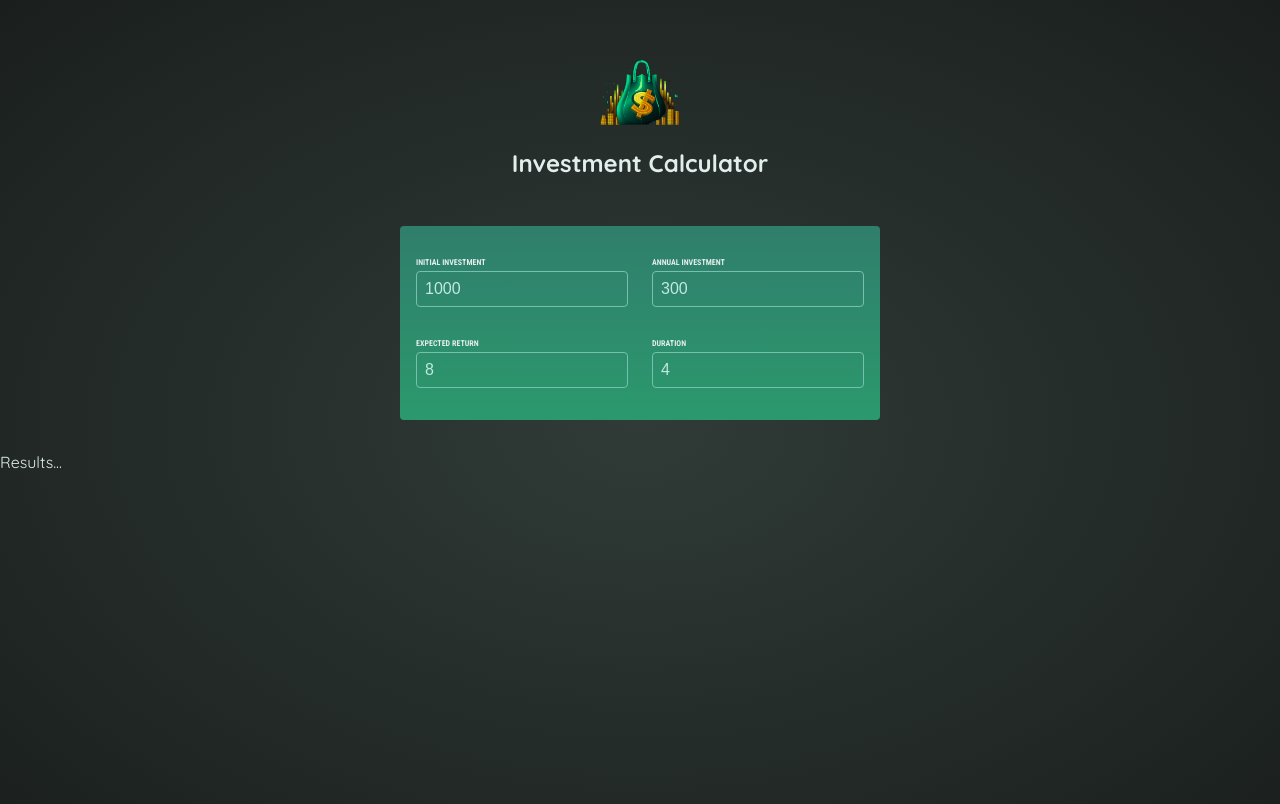
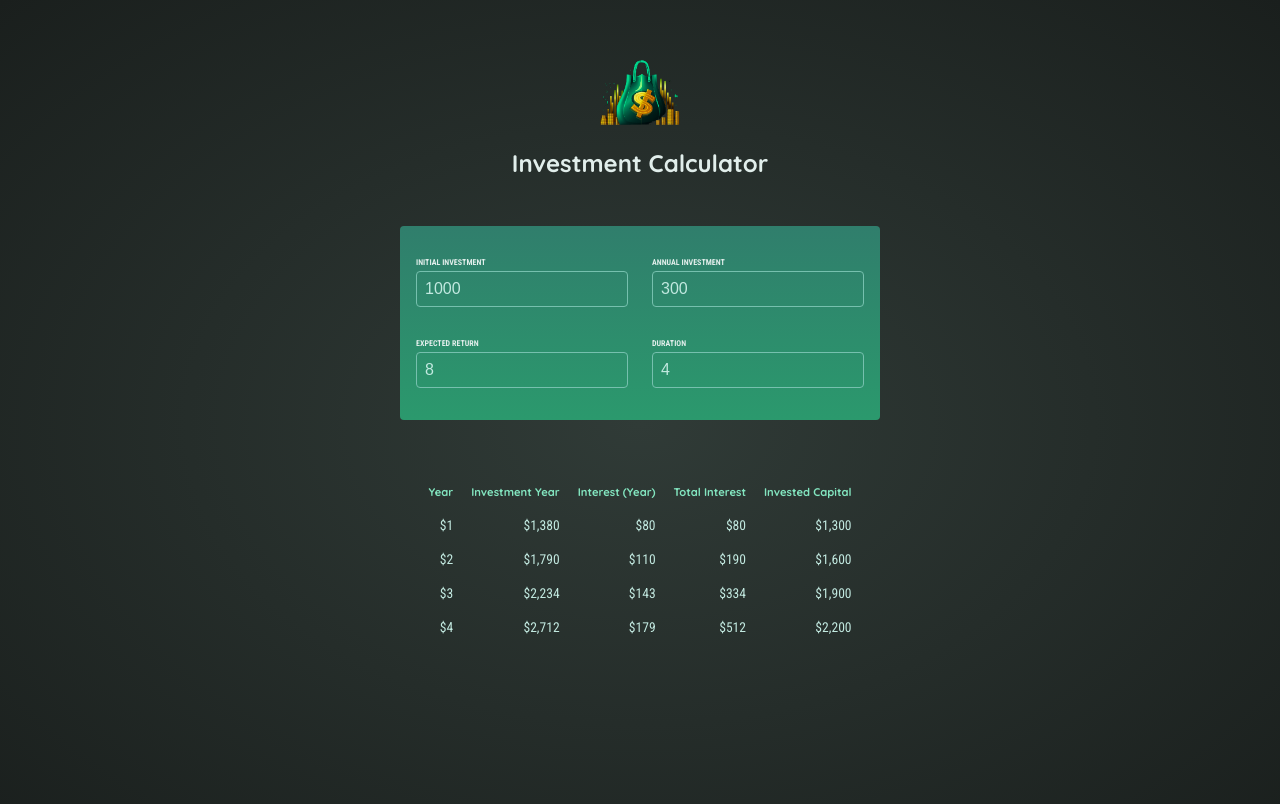
Before and after one commit to IyaadArshad/03-react-investment-calculator-udemy, a React (Vite) app: page / in a window 1280 px wide. Shown: the top 804 px of the page. Built offline with nearby package versions, Linux system fonts and the light colour scheme.

Commit message:
updates for lecture 105

```diff
--- a/src/components/Results.jsx
+++ b/src/components/Results.jsx
@@ -1,10 +1,40 @@
 import calculateInvestmentResults from '../util/investment';
+
+const formatter = new Intl.NumberFormat('en-US', {
+  style: 'currency',
+  currency: 'USD',
+  minimumFractionDigits: 0,
+  maximumFractionDigits: 0,
+});
 
 export default function Results({ userInput}) {
     const resultsData = calculateInvestmentResults(userInput)
-    console.log(resultsData)
+    const initialInvestment = resultsData[0].valueEndOfYear - resultsData[0].interest - resultsData[0].annualInvestment;
 
     return(
-        <p>Results...</p>
+        <table id='result'>
+            <thead>
+                <tr>
+                    <th>Year</th>
+                    <th>Investment Year</th>
+                    <th>Interest (Year)</th>
+                    <th>Total Interest</th>
+                    <th>Invested Capital</th>
+                </tr>
+            </thead>
+            <tbody>
+                {resultsData.map(yearData => {
+                    const totalInterest = yearData.valueEndOfYear - yearData.annualInvestment * yearData.year - initialInvestment;
+                    const totalAmountInvested = yearData.valueEndOfYear - totalInterest;
+                    return<tr key={yearData.year}>
+                        <td>{formatter.format(yearData.year)}</td>
+                        <td>{formatter.format(yearData.valueEndOfYear)}</td>
+                        <td>{formatter.format(yearData.interest)}</td>
+                        <td>{formatter.format(totalInterest)}</td>
+                        <td>{formatter.format(totalAmountInvested)}</td>
+                    </tr>
+                })}
+            </tbody>
+        </table>
     );
 }
```
